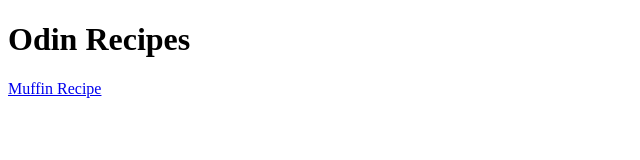
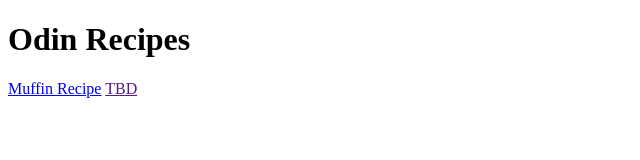
Before and after one commit to yukiryqqe/my_odin_project, a plain HTML site: page odin-recipe/index.html in a window 1280 px wide. Shown: the full height of the page, 0-640 px from the left. Drawn offline with Linux system fonts and the light colour scheme.

Commit message:
Update index.html

```diff
--- a/odin-recipe/index.html
+++ b/odin-recipe/index.html
@@ -8,5 +8,6 @@
 <body>
     <h1>Odin Recipes</h1>
     <a href="muffin.html">Muffin Recipe</a>
+    <a href="">TBD</a>
 </body>
 </html>
```
